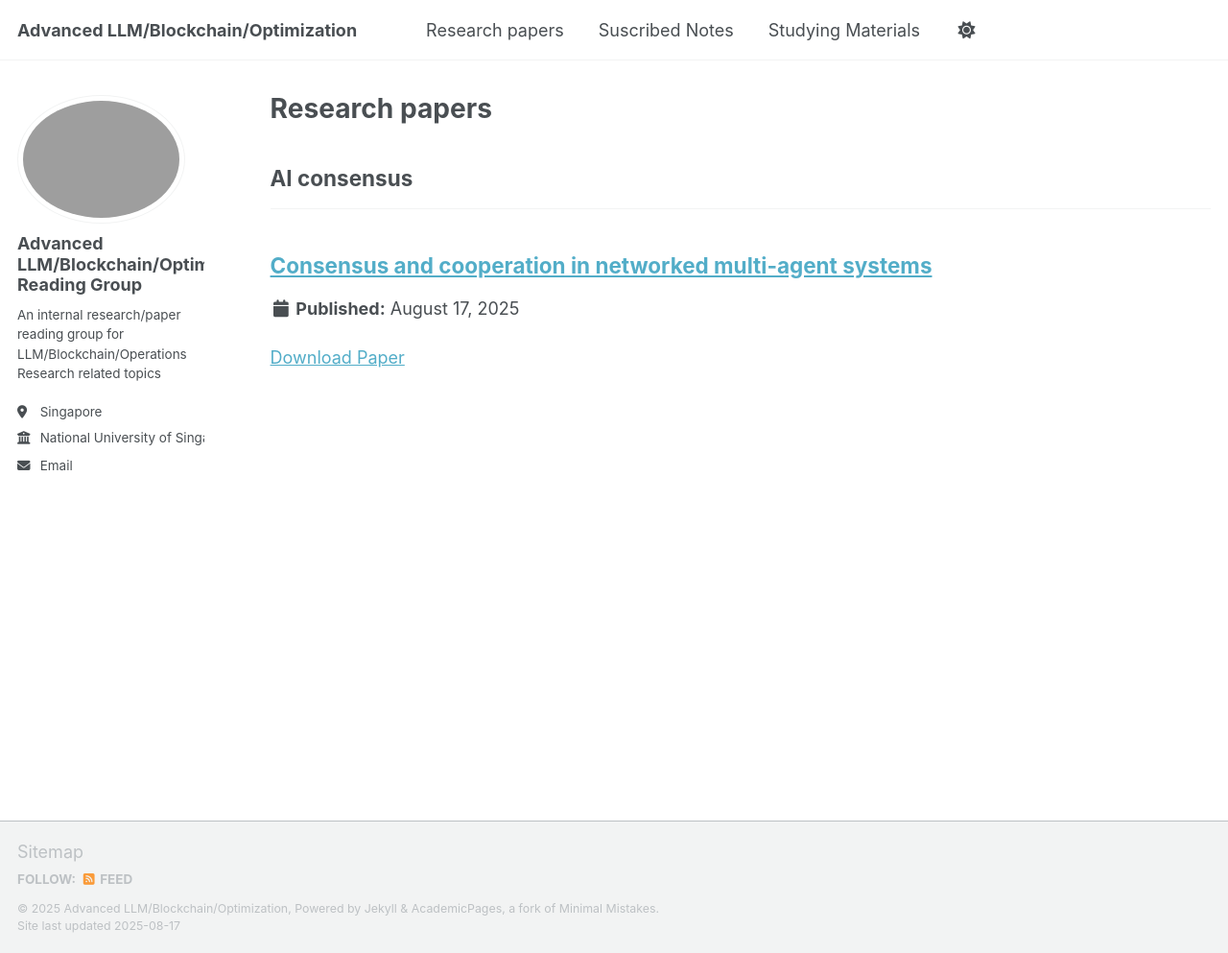
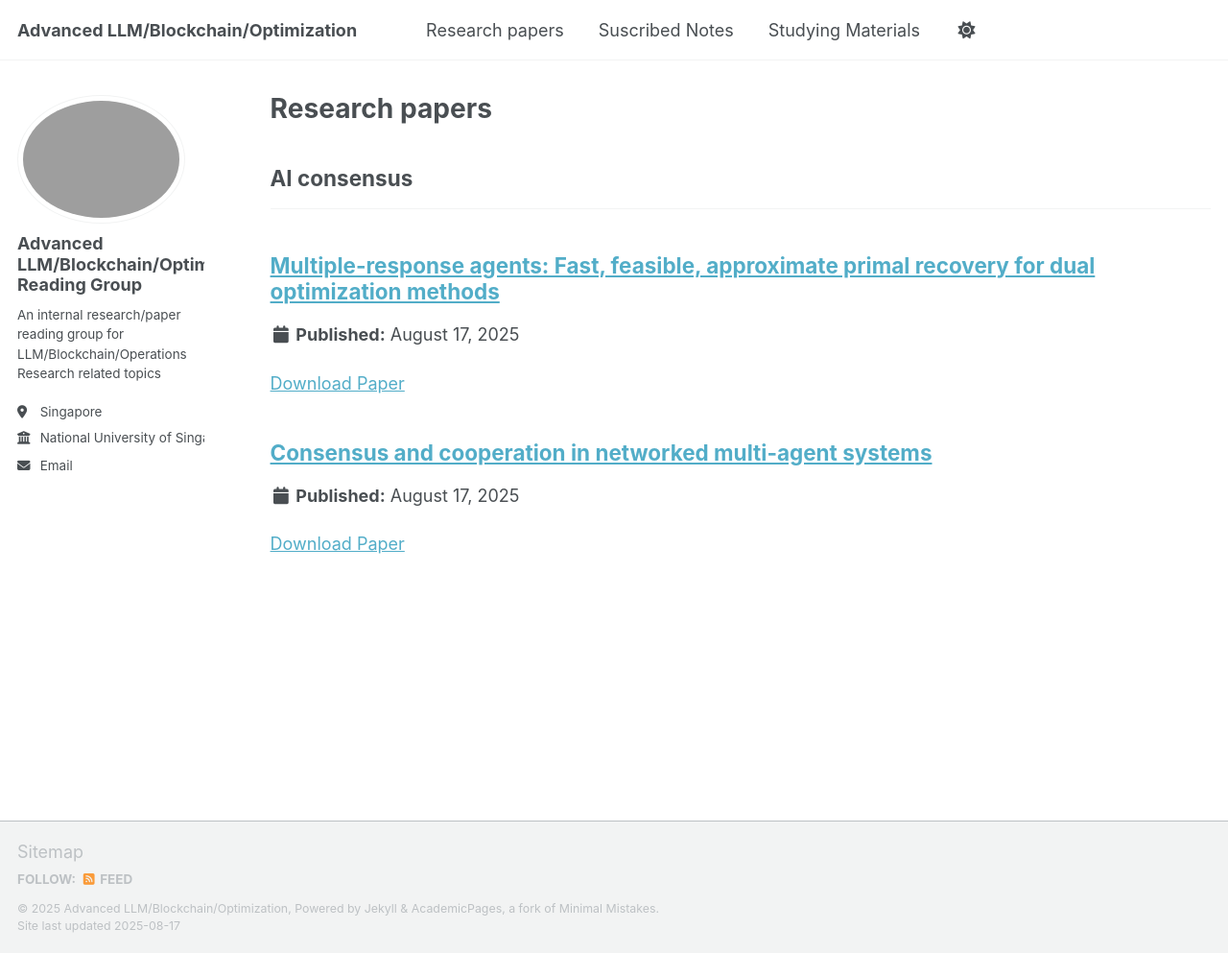
Before and after one commit to Kiloswang/Advanced-LLM-Blockchain-Optimization, a Jekyll site: the page built from _pages/papers.html, in a window 1280 px wide and 993 px high. Shown: the whole window at 96% size. Built offline with Jekyll 4.4.1, drawn with Linux system fonts in a browser that asks for light colours; a script that is not in the unit is left out.

Commit message:
Update Multiple response agents Fast, feasible, approximate primal recovery for dual optimization methods.html

```diff
--- a/_papers/Multiple response agents Fast, feasible, approximate primal recovery for dual optimization methods.html
+++ b/_papers/Multiple response agents Fast, feasible, approximate primal recovery for dual optimization methods.html
@@ -1,7 +1,7 @@
 ---
 title: "Multiple-response agents: Fast, feasible, approximate primal recovery for dual optimization methods"
 collections: papers
-category: AI Consensus
+category: AI consensus
 permalink: /papers/Multiple-response agents Fast, feasible, approximate primal recovery for dual optimization methods
 paperurl: "https://arxiv.org/pdf/2503.12221"
 ---
```
